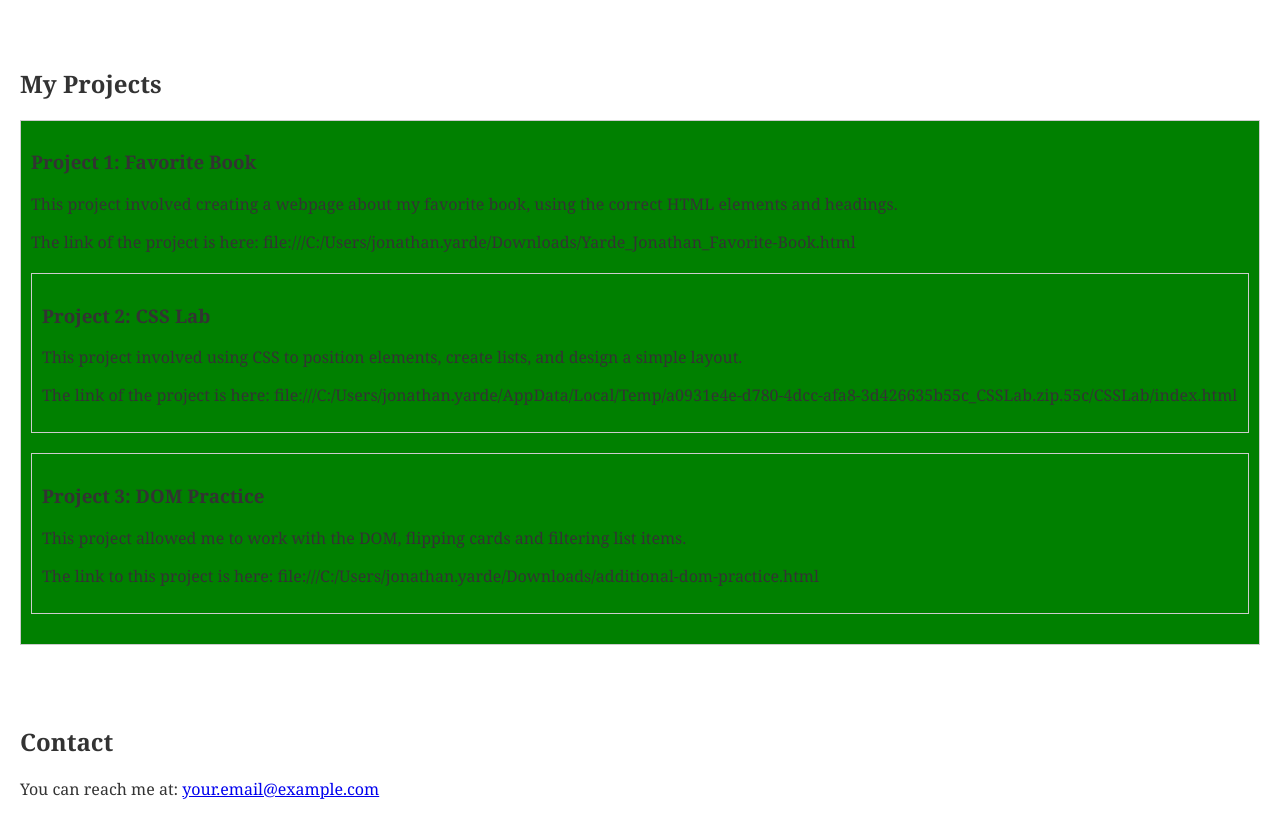
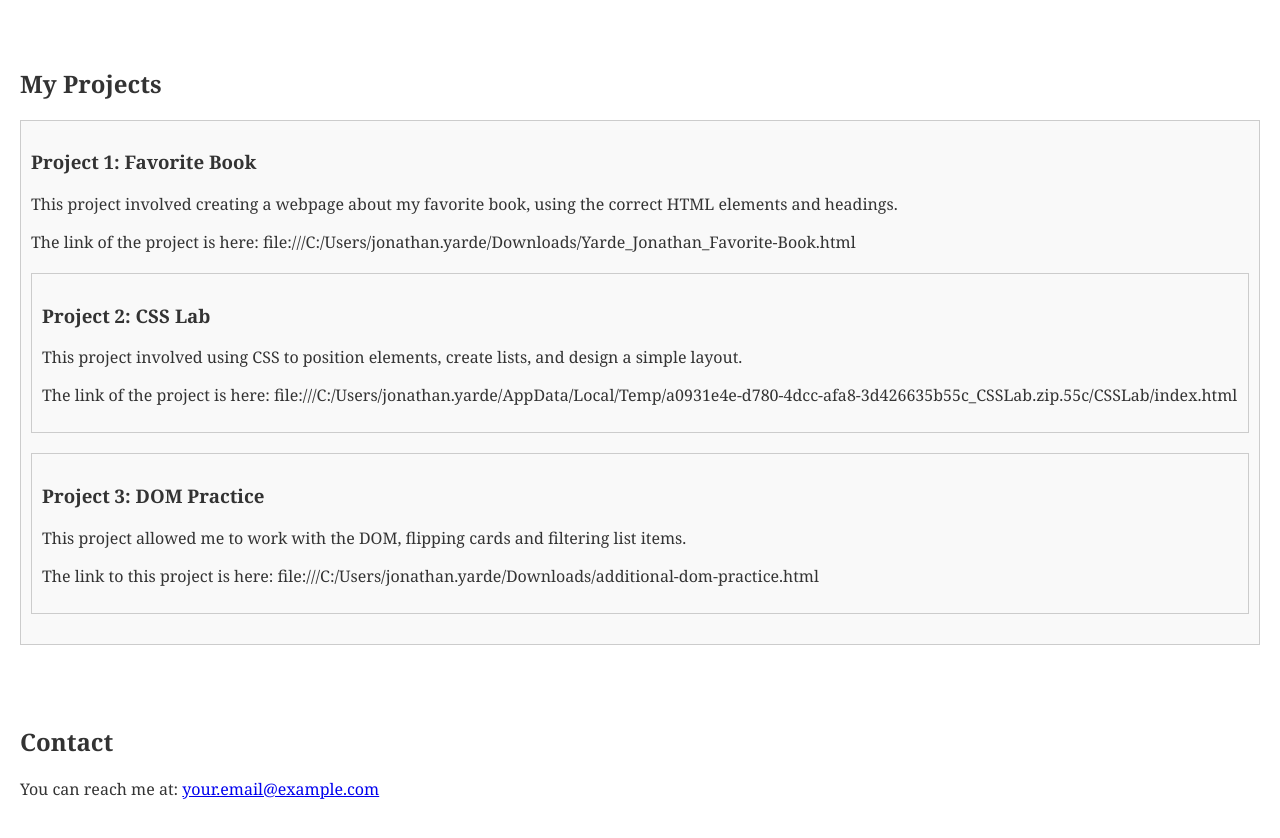
Before and after one commit to smallfry333/Smallfry333, a plain HTML site: page index.html in a window 1280 px wide. Shown: the part 540-1378 px from the top of the page. Drawn offline with Linux system fonts and the light colour scheme.

Commit message:
Update style.css for Smallfry333 GitHub Pages

```diff
--- a/style.css
+++ b/style.css
@@ -64,7 +64,7 @@ button#theme-toggle:hover {
     padding: 10px;
     border: 1px solid #ccc;
     margin-bottom: 20px;
-    background-color: green;
+    background-color:  #f9f9f9;
 }
 
 .project-card a {
```
